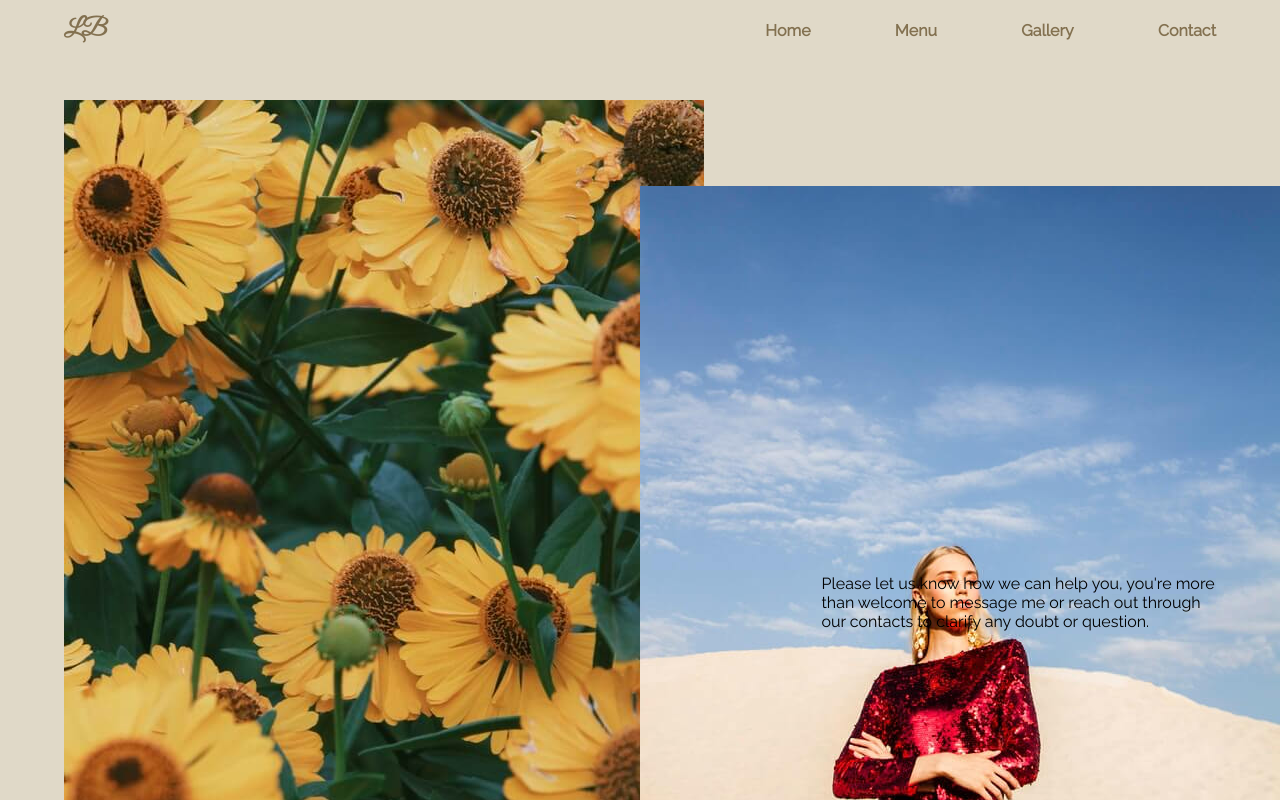
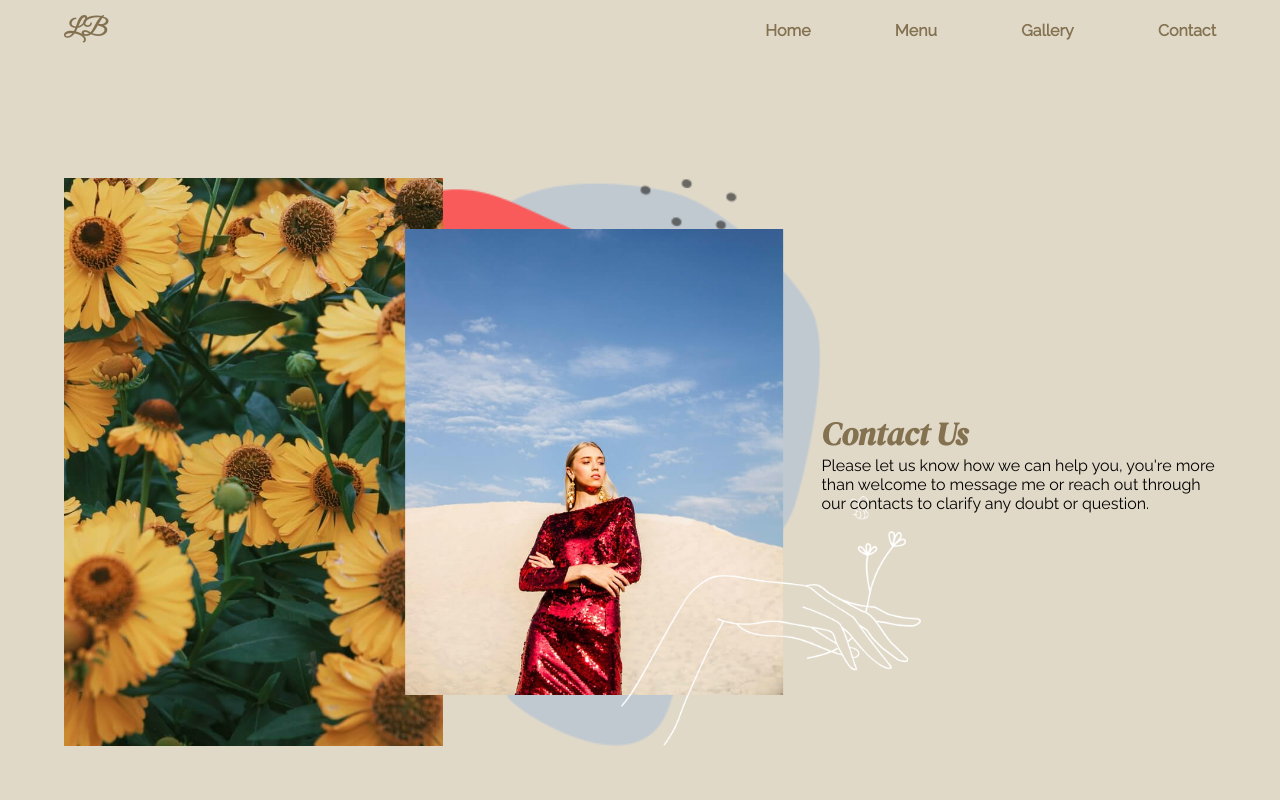
Before and after one commit to huongw/beauty-app, a React (Create React App) app: page /contact in a window 1280 px wide. Shown: the top 800 px of the page. Built offline with nearby package versions, Linux system fonts and the light colour scheme.

Commit message:
fix images

```diff
--- a/src/components/contact/contact.css
+++ b/src/components/contact/contact.css
@@ -40,7 +40,7 @@
 }
 
 .contact-container .img-container img {
-  width: 100%;
+  width: 50%;
 }
 
 .girl-sky {
```
